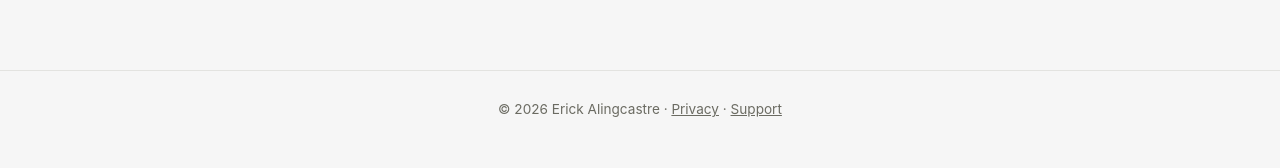
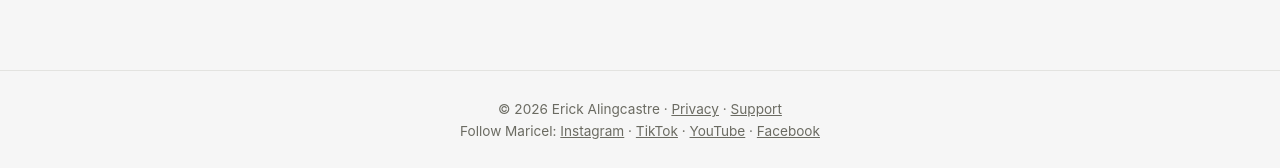
Before and after one commit to ealingcastre/forkenspoon-web, a plain HTML site: page how-to/index.html in a window 1280 px wide. Shown: the part 1731-1899 px from the top of the page. Drawn offline with Linux system fonts and the light colour scheme.

Commit message:
Add Follow Maricel social links to the site footer
Co-Authored-By: Claude Opus 5.5 <noreply@anthropic.com>
Claude-Session: https://claude.ai/code/session_01KdBBmGifaNz7h7shqFN8q4

```diff
--- a/how-to/index.html
+++ b/how-to/index.html
@@ -30,7 +30,8 @@
 </main>
 
 <footer>
-  &copy; 2026 Erick Alingcastre · <a href="/privacy.html">Privacy</a> · <a href="/support.html">Support</a>
+  &copy; 2026 Erick Alingcastre · <a href="/privacy.html">Privacy</a> · <a href="/support.html">Support</a><br>
+  Follow Maricel: <a href="https://www.instagram.com/forkenspoon_app/">Instagram</a> · <a href="https://www.tiktok.com/@forkenspoon_app">TikTok</a> · <a href="https://www.youtube.com/@forkenspoon_app">YouTube</a> · <a href="https://www.facebook.com/profile.php?id=122095897317514846">Facebook</a>
 </footer>
 
 <script>
```
Also changed, not shown: index.html (+2 -1 lines), support.html (+2 -1 lines).
